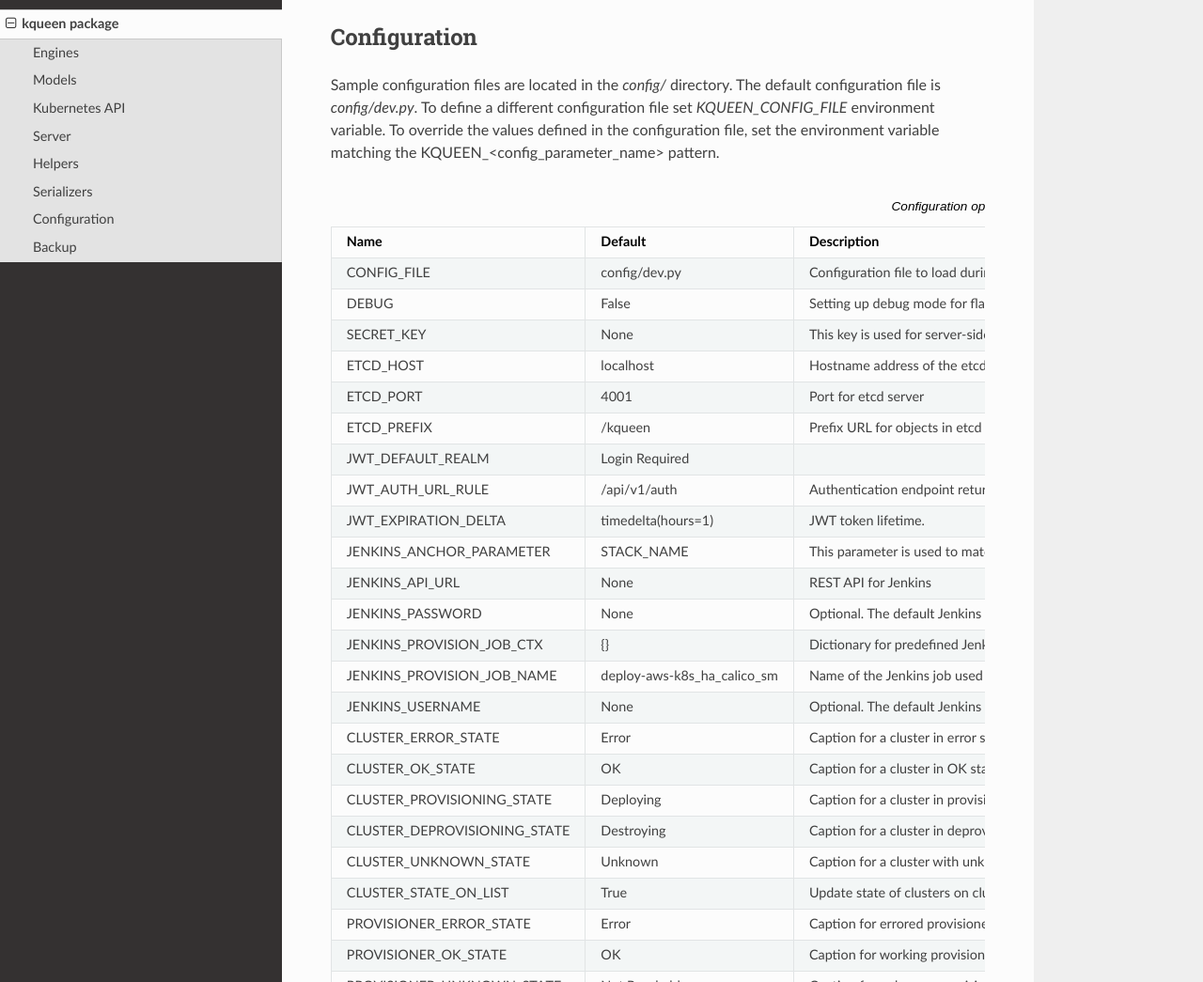
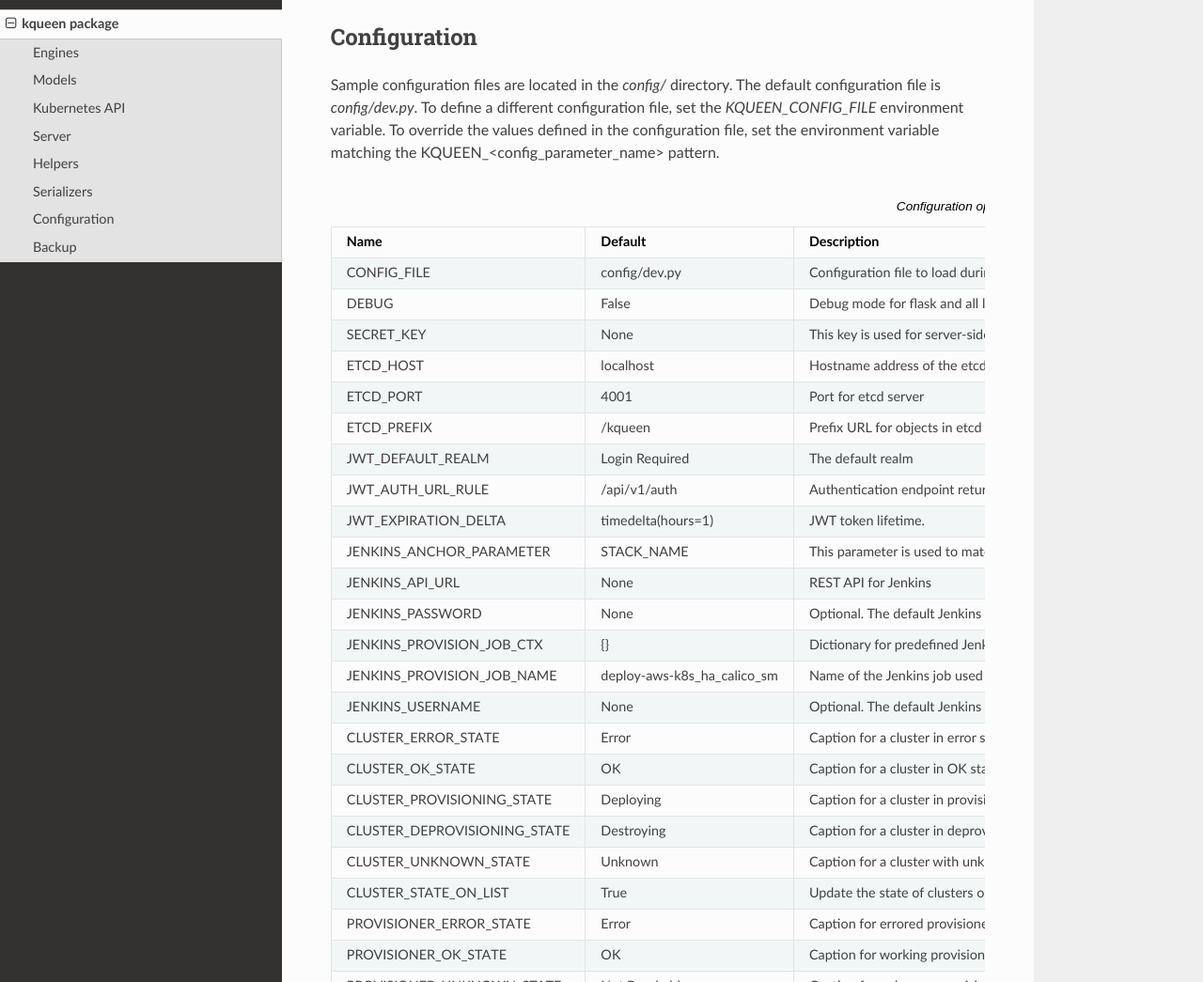
Before and after one commit to Mirantis/kqueen, a Sphinx documentation site: the page built from docs/kqueen.rst, in a window 1280 px wide and 1400 px high, scrolled down 1064 px. Shown: the part 153-1198 px from the top of the window at 94% size. Built offline with Sphinx 7.4.7 and the Read the Docs theme 2.0.0, drawn with Linux system fonts in a browser that asks for light colours.

Commit message:
[DOCS] Update 'Configuration' section
  - Mark Jenkins username\password optional
  - Update default log level
  - Add missed description for some parameters

```diff
--- a/docs/kqueen.rst
+++ b/docs/kqueen.rst
@@ -53,7 +53,7 @@
 --------------
 
 Sample configuration files are located in the `config/` directory. The default configuration file is `config/dev.py`.
-To define a different configuration file set `KQUEEN_CONFIG_FILE` environment variable.  To override the values defined
+To define a different configuration file, set the `KQUEEN_CONFIG_FILE` environment variable.  To override the values defined
 in the configuration file, set the environment variable matching the KQUEEN_<config_parameter_name> pattern.
 
 .. list-table:: Configuration options
@@ -70,7 +70,7 @@
 
     * - DEBUG
       - False
-      - Setting up debug mode for flask and all loggers
+      - Debug mode for flask and all loggers
 
     * - SECRET_KEY
       - None
@@ -88,7 +88,7 @@
 
     * - JWT_DEFAULT_REALM
       - Login Required
-      -
+      - The default realm
     * - JWT_AUTH_URL_RULE
       - /api/v1/auth
       - Authentication endpoint returning token.
@@ -104,7 +104,7 @@
       - REST API for Jenkins
     * - JENKINS_PASSWORD
       - None
-      - Optional. The default Jenkins password. Gets overridden if another value is specified in the request.
+      - Optional. The default Jenkins password. It can be overridden by another value specified in the request.
     * - JENKINS_PROVISION_JOB_CTX
       - {}
       - Dictionary for predefined Jenkins job context
@@ -113,7 +113,7 @@
       - Name of the Jenkins job used to deploy a cluster.
     * - JENKINS_USERNAME
       - None
-      - Optional. The default Jenkins username. Gets overridden if another value is specified in the request.
+      - Optional. The default Jenkins username. It can be overridden by another value specified in the request.
 
     * - CLUSTER_ERROR_STATE
       - Error
@@ -133,7 +133,7 @@
 
     * - CLUSTER_STATE_ON_LIST
       - True
-      - Update state of clusters on cluster list. This can be may be disabled for organizations with large number of clusters in deploy state.
+      - Update the state of clusters on cluster list. This can be disabled for organizations with a large number of clusters in the deploy state.
 
     * - PROVISIONER_ERROR_STATE
       - Error
```
